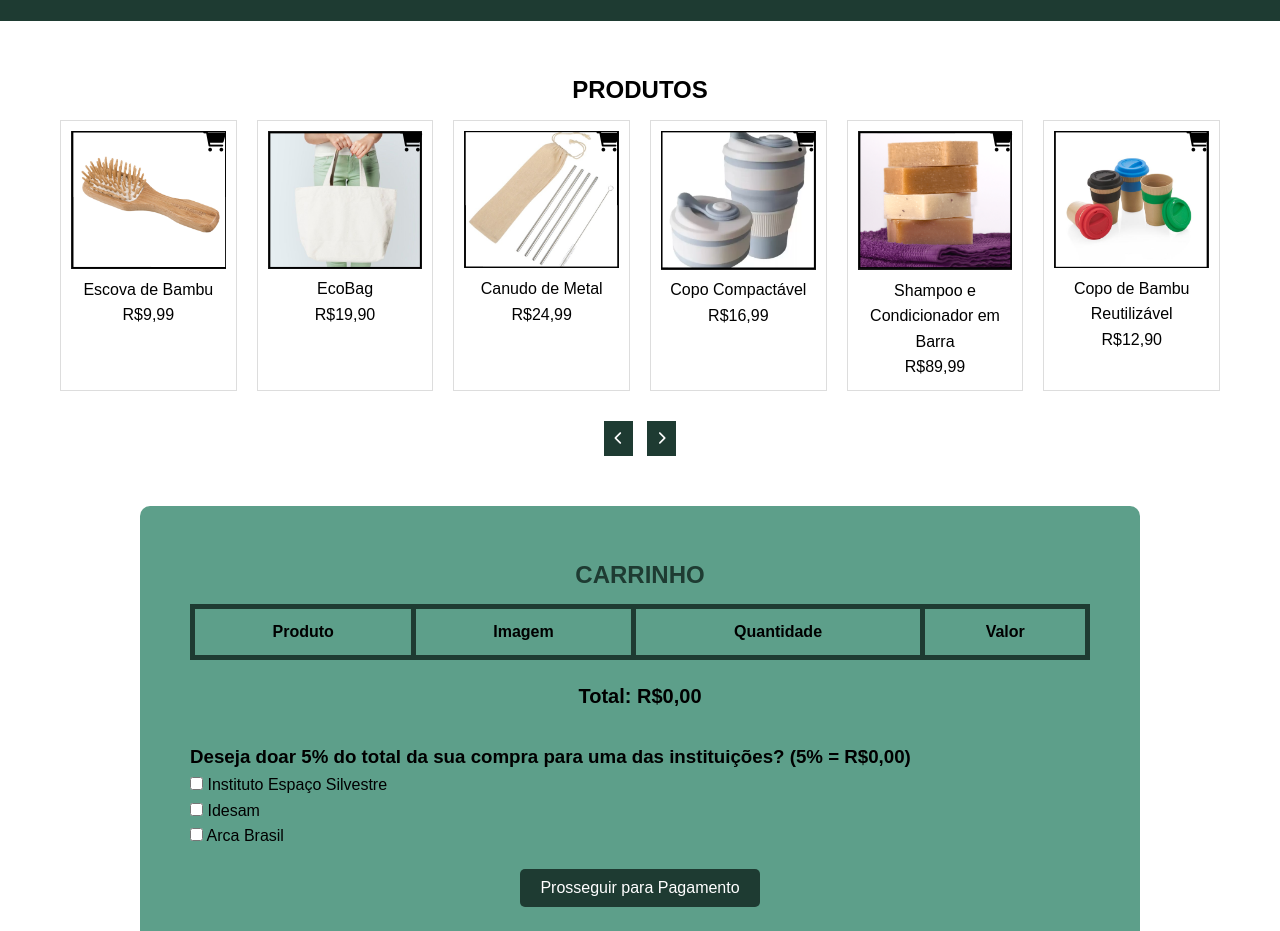
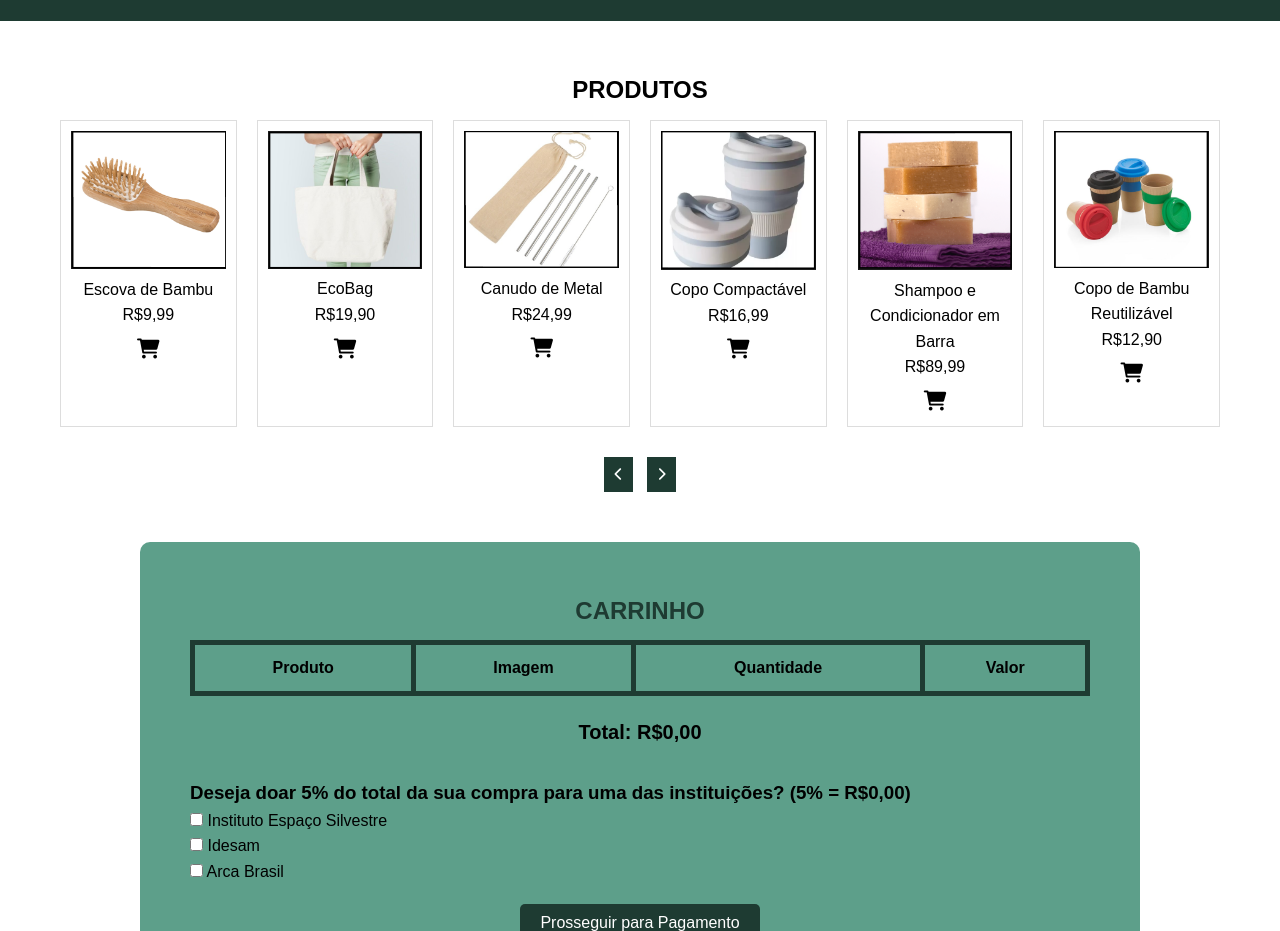
Before and after one commit to Dudavieiira/dudavieiira.github.io, a plain HTML site: page index.html in a window 1280 px wide. Shown: the part 2000-2931 px from the top of the page. Drawn offline with Linux system fonts and the light colour scheme.

Commit message:
Update style.css

```diff
--- a/style/style.css
+++ b/style/style.css
@@ -112,14 +112,13 @@ header nav ul li a {
 }
 
 .cart-button {
-    position: absolute;
-    top: 10px;
-    right: 10px;
     background: none;
     border: none;
     cursor: pointer;
     font-size: 20px;
+    margin-top: 10px;
 }
+
 
 .scroll-buttons {
     text-align: center;
```
